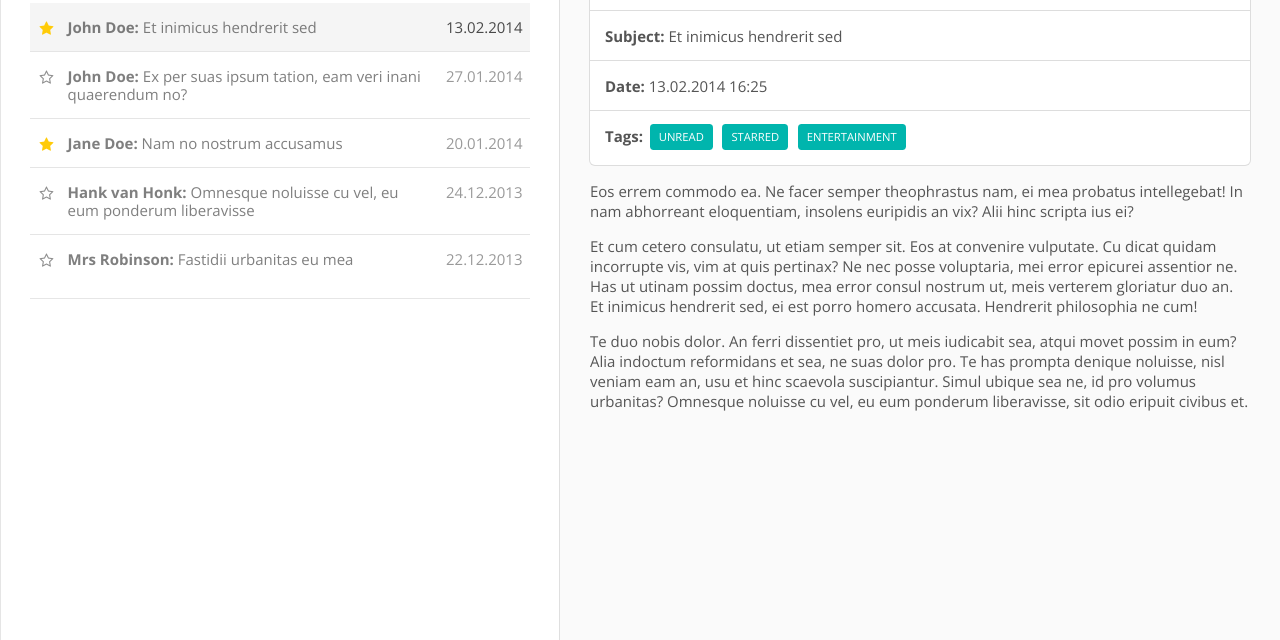
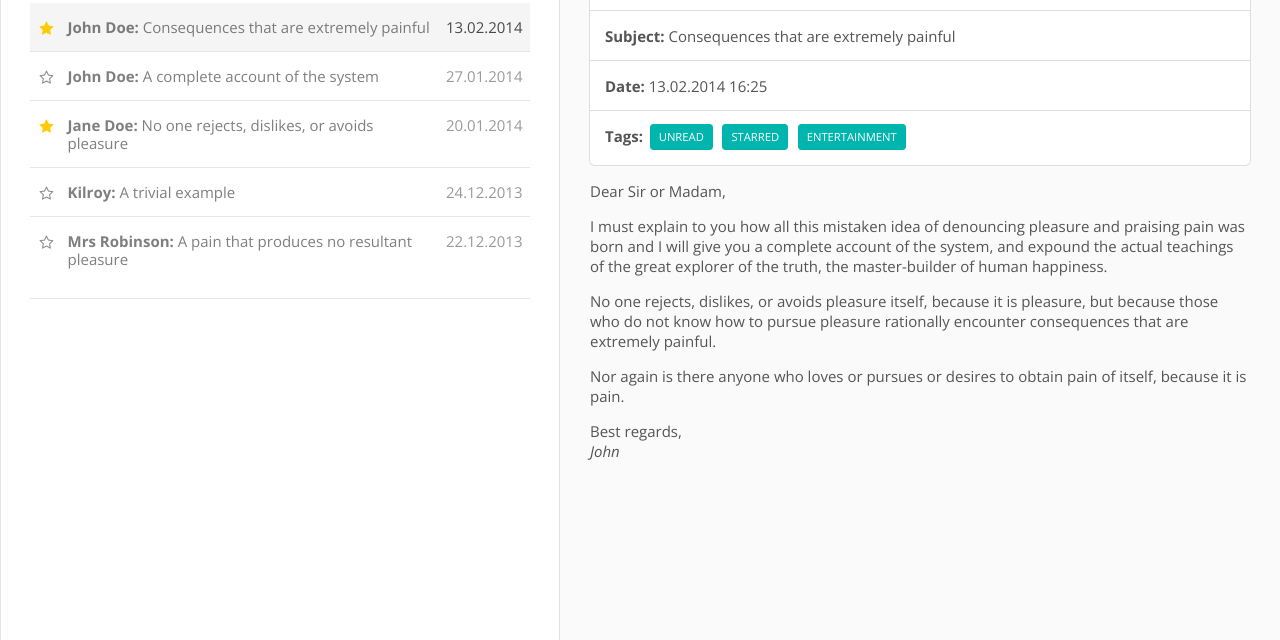
Before and after one commit to nosch/mayflower-talk-ng-route, a website: page app/index.html in a window 1280 px wide. Shown: the part 160-800 px from the top of the page. Drawn offline with nearby package versions, Linux system fonts and the light colour scheme.

Commit message:
Replaced Lorem Ipsum with english texts.

```diff
--- a/app/index.html
+++ b/app/index.html
@@ -62,7 +62,7 @@
                 <i class="list layout icon"></i>
             </a>
             <a class="item">
-                <i class="home icon"></i> Home
+                <i class="dashboard icon"></i> Dashboard
             </a>
             <a class="active item">
                 <i class="mail icon"></i> Messages
@@ -71,7 +71,7 @@
                 <i class="users icon"></i> Address Book
             </a>
             <a class="item">
-                <i class="user icon"></i> Account
+                <i class="settings icon"></i> Settings
             </a>
             <a class="item">
                 <i class="help icon"></i> Help
@@ -101,37 +101,37 @@
                     <a class="active item">
                         <div class="left floated ui star rating"><i class="icon active"></i></div>
                         <div class="right floated date">13.02.2014</div>
-                        <div class="description"><strong>John Doe:</strong> Et inimicus hendrerit sed</div>
+                        <div class="description"><strong>John Doe:</strong> Consequences that are extremely painful</div>
                     </a>
                     <a class="item">
                         <div class="left floated ui star rating"><i class="icon"></i></div>
                         <div class="right floated date">09.02.2014</div>
-                        <div class="description"><strong>The Bush Doctor:</strong> Ad qui debet causae!</div>
+                        <div class="description"><strong>The Bush Doctor:</strong> All this mistaken ideas</div>
                     </a>
                     <a class="item">
                         <div class="left floated ui star rating"><i class="icon"></i></div>
                         <div class="right floated date">27.01.2014</div>
-                        <div class="description"><strong>John Doe:</strong> Ex per suas ipsum tation, eam veri inani quaerendum no?</div>
+                        <div class="description"><strong>John Doe:</strong> A complete account of the system</div>
                     </a>
                     <a class="item">
                         <div class="left floated ui star rating"><i class="icon active"></i></div>
                         <div class="right floated date">20.01.2014</div>
-                        <div class="description"><strong>Jane Doe:</strong> Nam no nostrum accusamus</div>
+                        <div class="description"><strong>Jane Doe:</strong> No one rejects, dislikes, or avoids pleasure</div>
                     </a>
                     <a class="item">
                         <div class="left floated ui star rating"><i class="icon active"></i></div>
                         <div class="right floated date">10.01.2014</div>
-                        <div class="description"><strong>Mrs Robinson:</strong> Prima blandit temporibus ut quo</div>
+                        <div class="description"><strong>Mrs Robinson:</strong> Because it is pain</div>
                     </a>
                     <a class="item">
                         <div class="left floated ui star rating"><i class="icon"></i></div>
                         <div class="right floated date">24.12.2013</div>
-                        <div class="description"><strong>Hank van Honk:</strong> Omnesque noluisse cu vel, eu eum ponderum liberavisse</div>
+                        <div class="description"><strong>Kilroy:</strong> A trivial example</div>
                     </a>
                     <a class="item">
                         <div class="left floated ui star rating"><i class="icon"></i></div>
                         <div class="right floated date">22.12.2013</div>
-                        <div class="description"><strong>Mrs Robinson:</strong> Fastidii urbanitas eu mea</div>
+                        <div class="description"><strong>Mrs Robinson:</strong> A pain that produces no resultant pleasure</div>
                     </a>
                 </div>
 
@@ -139,27 +139,27 @@
                     <a class="active item">
                         <div class="left floated ui star rating"><i class="icon active"></i></div>
                         <div class="right floated date">13.02.2014</div>
-                        <div class="description"><strong>John Doe:</strong> Et inimicus hendrerit sed</div>
+                        <div class="description"><strong>John Doe:</strong> Consequences that are extremely painful</div>
                     </a>
                     <a class="item">
                         <div class="left floated ui star rating"><i class="icon"></i></div>
                         <div class="right floated date">27.01.2014</div>
-                        <div class="description"><strong>John Doe:</strong> Ex per suas ipsum tation, eam veri inani quaerendum no?</div>
+                        <div class="description"><strong>John Doe:</strong> A complete account of the system</div>
                     </a>
                     <a class="item">
                         <div class="left floated ui star rating"><i class="icon active"></i></div>
                         <div class="right floated date">20.01.2014</div>
-                        <div class="description"><strong>Jane Doe:</strong> Nam no nostrum accusamus</div>
+                        <div class="description"><strong>Jane Doe:</strong> No one rejects, dislikes, or avoids pleasure</div>
                     </a>
                     <a class="item">
                         <div class="left floated ui star rating"><i class="icon"></i></div>
                         <div class="right floated date">24.12.2013</div>
-                        <div class="description"><strong>Hank van Honk:</strong> Omnesque noluisse cu vel, eu eum ponderum liberavisse</div>
+                        <div class="description"><strong>Kilroy:</strong> A trivial example</div>
                     </a>
                     <a class="item">
                         <div class="left floated ui star rating"><i class="icon"></i></div>
                         <div class="right floated date">22.12.2013</div>
-                        <div class="description"><strong>Mrs Robinson:</strong> Fastidii urbanitas eu mea</div>
+                        <div class="description"><strong>Mrs Robinson:</strong> A pain that produces no resultant pleasure</div>
                     </a>
                 </div>
 
@@ -167,17 +167,17 @@
                     <a class="active item">
                         <div class="left floated ui star rating"><i class="icon active"></i></div>
                         <div class="right floated date">13.02.2014</div>
-                        <div class="description"><strong>John Doe:</strong> Et inimicus hendrerit sed</div>
+                        <div class="description"><strong>John Doe:</strong> Consequences that are extremely painful</div>
                     </a>
                     <a class="item">
                         <div class="left floated ui star rating"><i class="icon active"></i></div>
                         <div class="right floated date">20.01.2014</div>
-                        <div class="description"><strong>Jane Doe:</strong> Nam no nostrum accusamus</div>
+                        <div class="description"><strong>Jane Doe:</strong> No one rejects, dislikes, or avoids pleasure</div>
                     </a>
                     <a class="item">
                         <div class="left floated ui star rating"><i class="icon active"></i></div>
                         <div class="right floated date">10.01.2014</div>
-                        <div class="description"><strong>Mrs Robinson:</strong> Prima blandit temporibus ut quo</div>
+                        <div class="description"><strong>Mrs Robinson:</strong> Because it is pain</div>
                     </a>
                 </div>
 
@@ -201,7 +201,7 @@
                     <strong>From:</strong> John Doe
                 </div>
                 <div class="ui attached segment">
-                    <strong>Subject:</strong> Et inimicus hendrerit sed
+                    <strong>Subject:</strong> Consequences that are extremely painful
                 </div>
                 <div class="ui attached segment">
                     <strong>Date:</strong> 13.02.2014 16:25
@@ -216,23 +216,25 @@
                 </div>
 
                 <p>
-                    Eos errem commodo ea. Ne facer semper theophrastus nam, ei mea
-                    probatus intellegebat! In nam abhorreant eloquentiam, insolens
-                    euripidis an vix? Alii hinc scripta ius ei?
+                    Dear Sir or Madam,
                 </p>
                 <p>
-                    Et cum cetero consulatu, ut etiam semper sit. Eos at convenire vulputate.
-                    Cu dicat quidam incorrupte vis, vim at quis pertinax? Ne nec posse voluptaria,
-                    mei error epicurei assentior ne. Has ut utinam possim doctus, mea error consul
-                    nostrum ut, meis verterem gloriatur duo an. Et inimicus hendrerit sed, ei est
-                    porro homero accusata. Hendrerit philosophia ne cum!
+                    I must explain to you how all this mistaken idea of denouncing
+                    pleasure and praising pain was born and I will give you a complete
+                    account of the system, and expound the actual teachings of the
+                    great explorer of the truth, the master-builder of human happiness.
                 </p>
                 <p>
-                    Te duo nobis dolor. An ferri dissentiet pro, ut meis iudicabit sea,
-                    atqui movet possim in eum? Alia indoctum reformidans et sea, ne suas
-                    dolor pro. Te has prompta denique noluisse, nisl veniam eam an, usu et
-                    hinc scaevola suscipiantur. Simul ubique sea ne, id pro volumus urbanitas?
-                    Omnesque noluisse cu vel, eu eum ponderum liberavisse, sit odio eripuit civibus et.
+                    No one rejects, dislikes, or avoids pleasure itself, because it
+                    is pleasure, but because those who do not know how to pursue
+                    pleasure rationally encounter consequences that are extremely painful.
+                </p>
+                <p>
+                    Nor again is there anyone who loves or pursues or desires to obtain pain of itself, because it is pain.
+                </p>
+                <p>
+                   Best regards,<br>
+                   <i>John</i>
                 </p>
             </div>
         </div>
```
